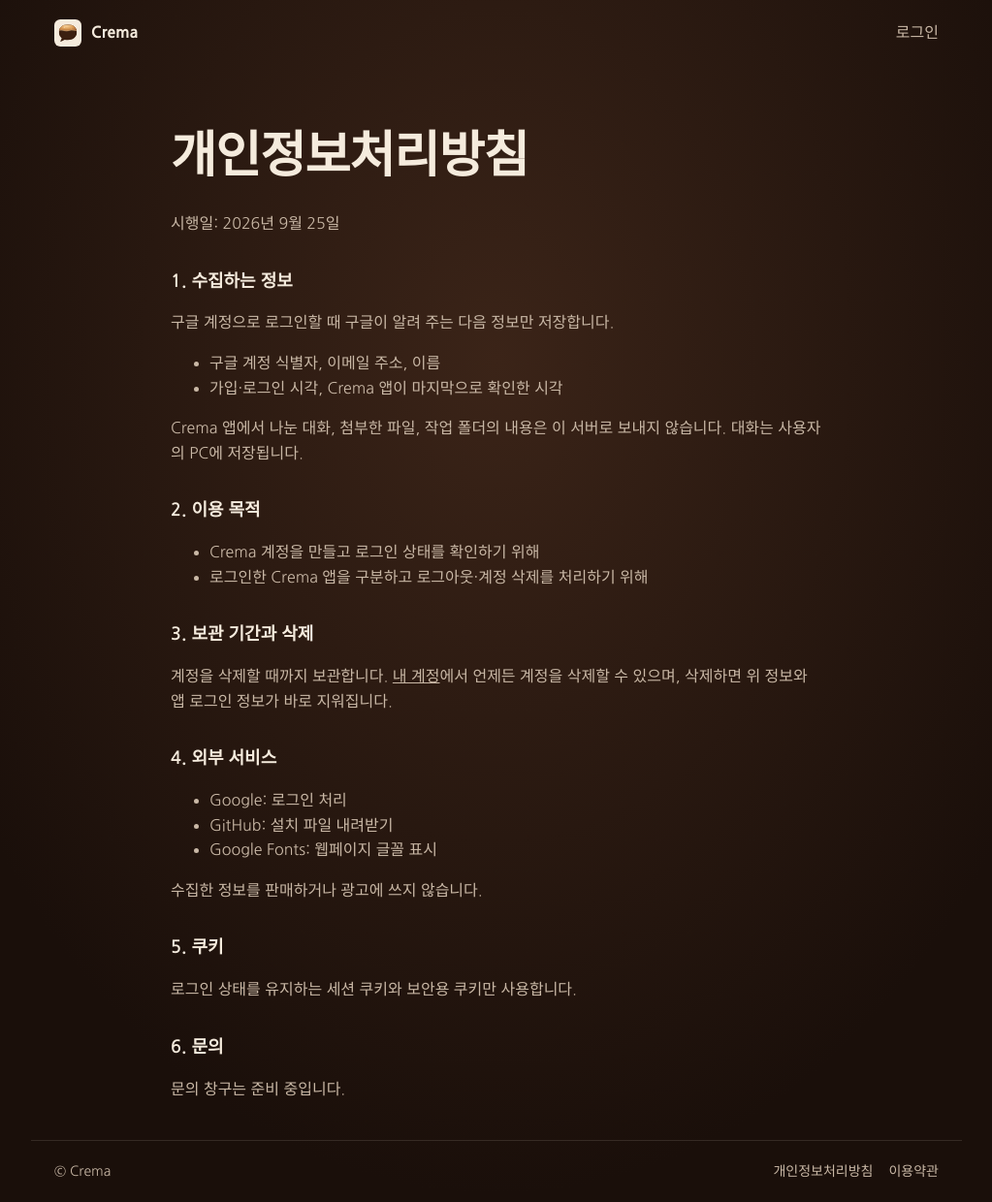
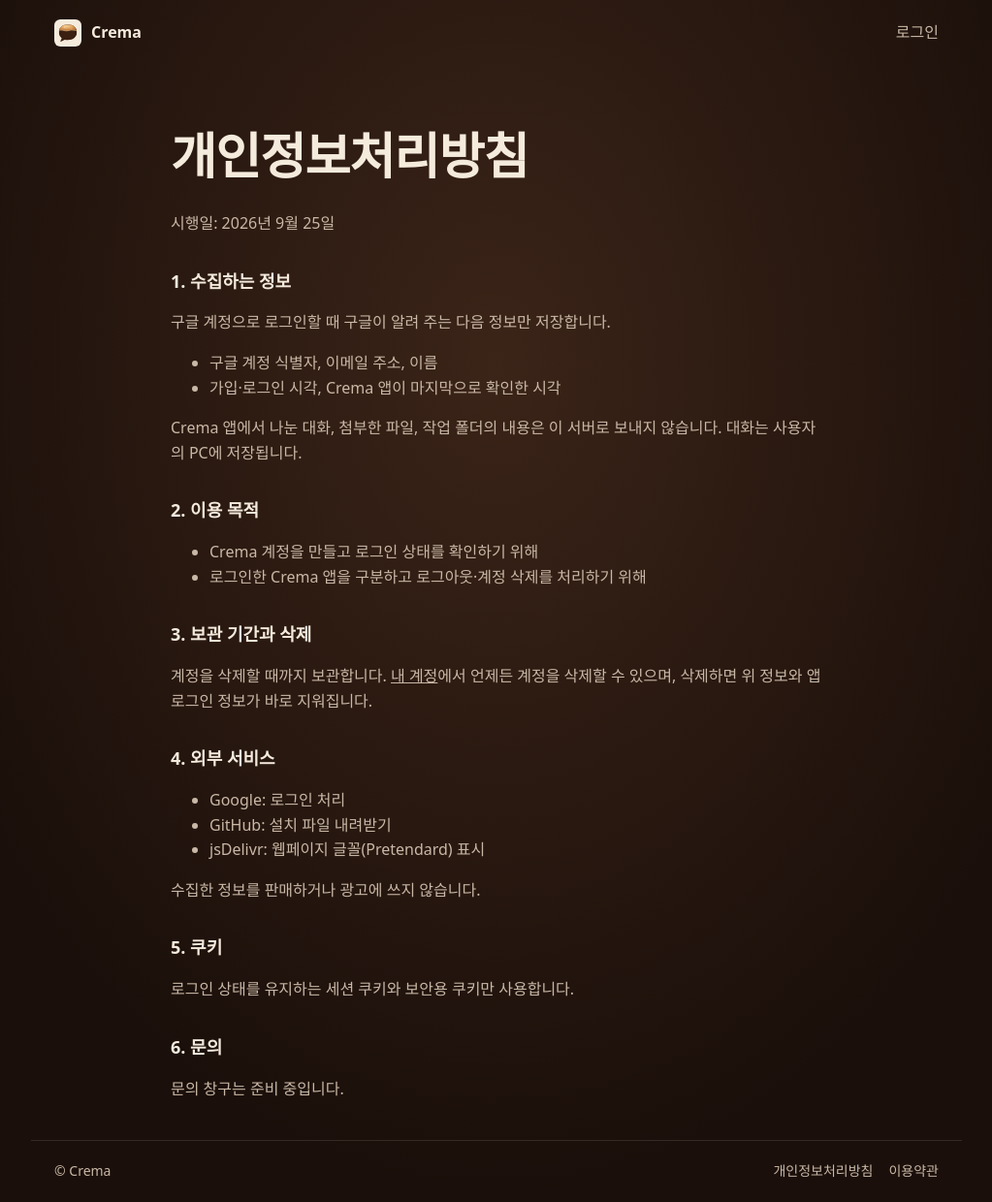
Before and after one commit to chaconne67/crema, a Django app: page /privacy/ in a window 1280 px wide. Shown: the whole page at 97% size, without its empty margins (128-1151 px from the left). Run offline with Django 5.2, Linux system fonts and the light colour scheme; parts of the project's set-up code (start-up, migrations or seed data) failed here and were passed over; some web fonts are replaced.

Commit message:
Use Pretendard on crema-agent.site
Load the official Pretendard variable dynamic subset from jsDelivr instead of
Nanum Gothic from Google Fonts, and name jsDelivr in the privacy page's list
of outside services accordingly.

Co-Authored-By: Claude Opus 5.5 <noreply@anthropic.com>

```diff
--- a/server/static/site.css
+++ b/server/static/site.css
@@ -26,7 +26,7 @@ body {
   flex-direction: column;
   color: var(--cream);
   background: radial-gradient(ellipse at 50% 30%, var(--espresso-2), var(--espresso) 70%);
-  font-family: "Nanum Gothic", "Malgun Gothic", system-ui, sans-serif;
+  font-family: "Pretendard Variable", Pretendard, "Malgun Gothic", system-ui, sans-serif;
   line-height: 1.6;
 }
 
--- a/server/templates/base.html
+++ b/server/templates/base.html
@@ -6,8 +6,8 @@
     <title>{% block title %}Crema{% endblock %}</title>
     <meta name="description" content="대화로 일을 맡기는 AI 에이전트, Crema" />
     <link rel="icon" href="{% static 'crema.svg' %}" type="image/svg+xml" />
-    <link rel="preconnect" href="https://fonts.googleapis.com" />
-    <link href="https://fonts.googleapis.com/css2?family=Nanum+Gothic:wght@400;700;800&display=swap" rel="stylesheet" />
+    <link rel="preconnect" href="https://cdn.jsdelivr.net" crossorigin />
+    <link rel="stylesheet" href="https://cdn.jsdelivr.net/gh/orioncactus/pretendard@v1.3.9/dist/web/variable/pretendardvariable-dynamic-subset.min.css" />
     <link rel="stylesheet" href="{% static 'site.css' %}" />
   </head>
   <body>
--- a/server/templates/privacy.html
+++ b/server/templates/privacy.html
@@ -26,7 +26,7 @@
     <ul>
       <li>Google: 로그인 처리</li>
       <li>GitHub: 설치 파일 내려받기</li>
-      <li>Google Fonts: 웹페이지 글꼴 표시</li>
+      <li>jsDelivr: 웹페이지 글꼴(Pretendard) 표시</li>
     </ul>
     <p>수집한 정보를 판매하거나 광고에 쓰지 않습니다.</p>
 
```
